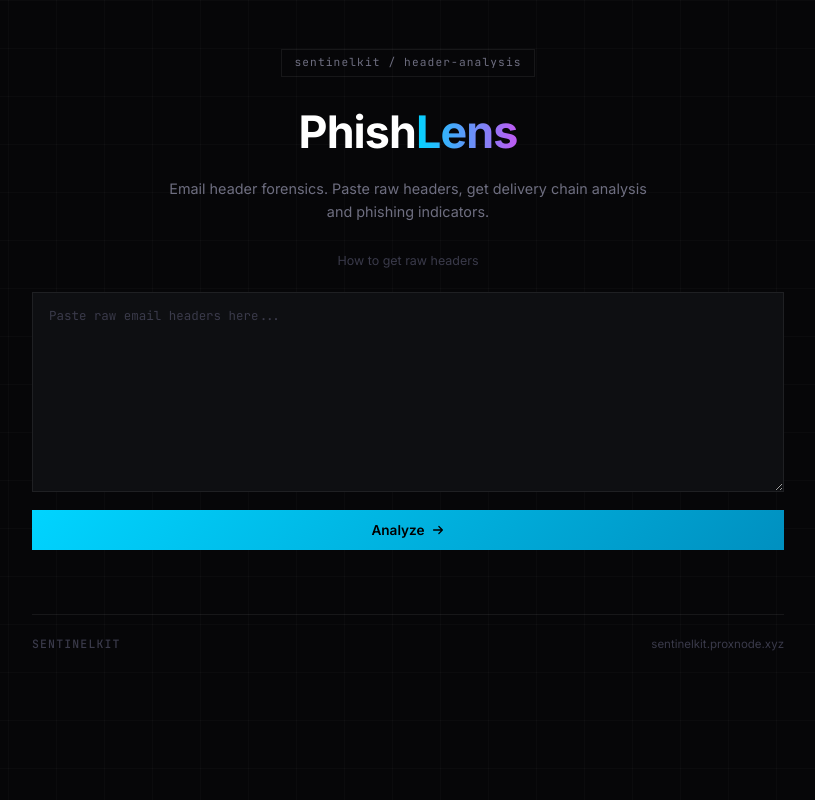
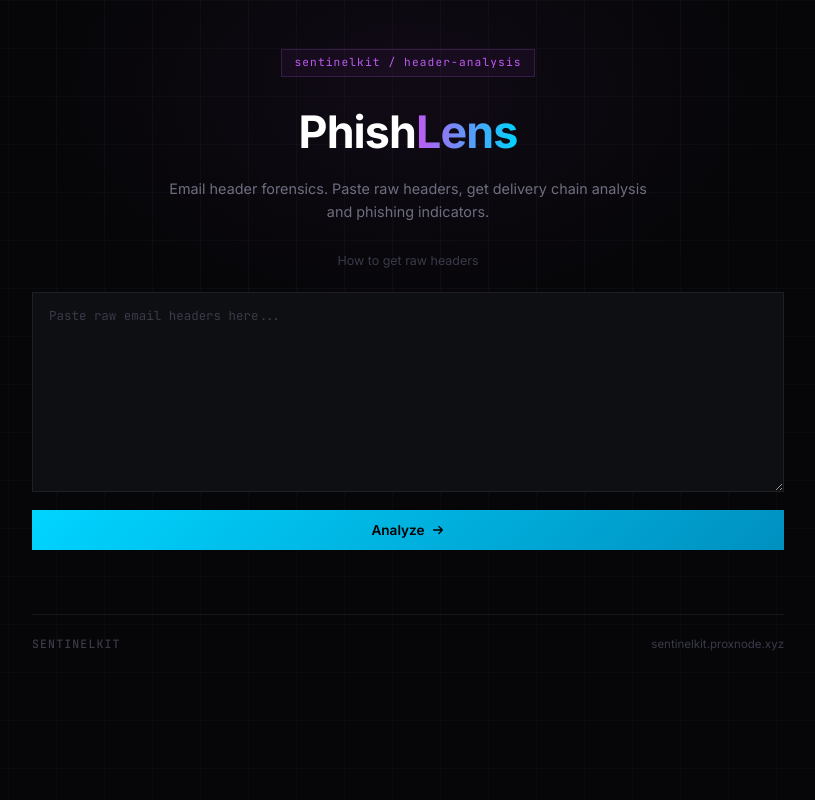
Before and after one commit to EmberGuild-Labs/phishlens, a Flask app: page / in a window 1280 px wide. Shown: the whole page, without its empty margins (232-1047 px from the left). Run offline with Flask 3, Linux system fonts and the light colour scheme.

Commit message:
Add glow + purple color accents throughout
Purple radial glow, colored tool badge, purple left borders on chain hops,
severity-colored left borders on findings, purple accent on toggles.

Co-Authored-By: Claude Sonnet 4.6 <noreply@anthropic.com>

```diff
--- a/static/style.css
+++ b/static/style.css
@@ -43,6 +43,18 @@ body {
     pointer-events: none;
 }
 
+.bg-grid::after {
+    content: '';
+    position: fixed;
+    top: -20%;
+    left: 50%;
+    transform: translateX(-50%);
+    width: 800px;
+    height: 500px;
+    background: radial-gradient(ellipse at center, rgba(191, 90, 242, 0.06) 0%, transparent 70%);
+    pointer-events: none;
+}
+
 .container {
     position: relative;
     z-index: 1;
@@ -58,8 +70,9 @@ header { text-align: center; margin-bottom: 24px; }
     font-family: var(--mono);
     font-size: 0.7rem;
     letter-spacing: 0.1em;
-    color: var(--text-muted);
-    border: 1px solid var(--border);
+    color: var(--purple);
+    border: 1px solid rgba(191, 90, 242, 0.2);
+    background: rgba(191, 90, 242, 0.05);
     padding: 0.25rem 0.75rem;
     margin-bottom: 1.25rem;
 }
@@ -73,7 +86,7 @@ header { text-align: center; margin-bottom: 24px; }
 }
 
 .accent {
-    background: linear-gradient(90deg, #00d4ff, #bf5af2);
+    background: linear-gradient(90deg, #bf5af2, #00d4ff);
     -webkit-background-clip: text;
     -webkit-text-fill-color: transparent;
     background-clip: text;
```
Also changed, not shown: other parts of static/style.css (+16 -7 lines).
